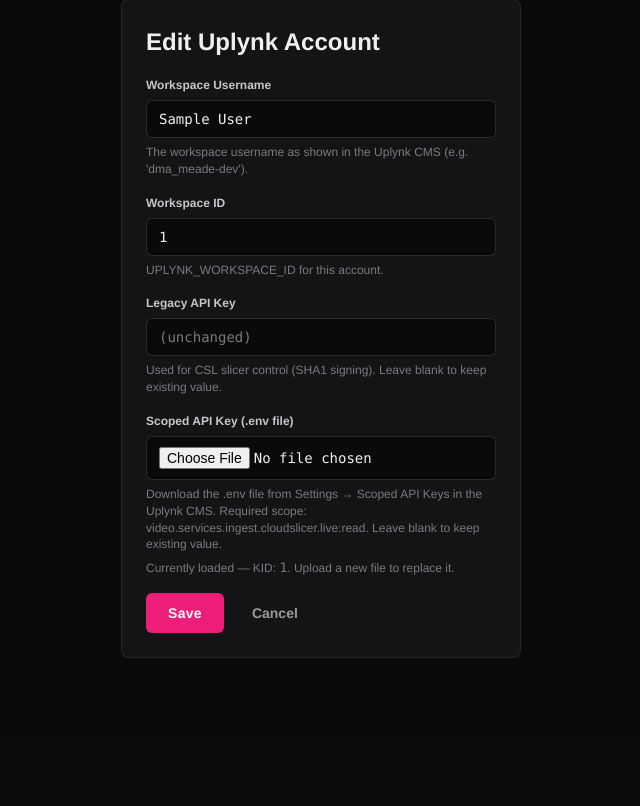
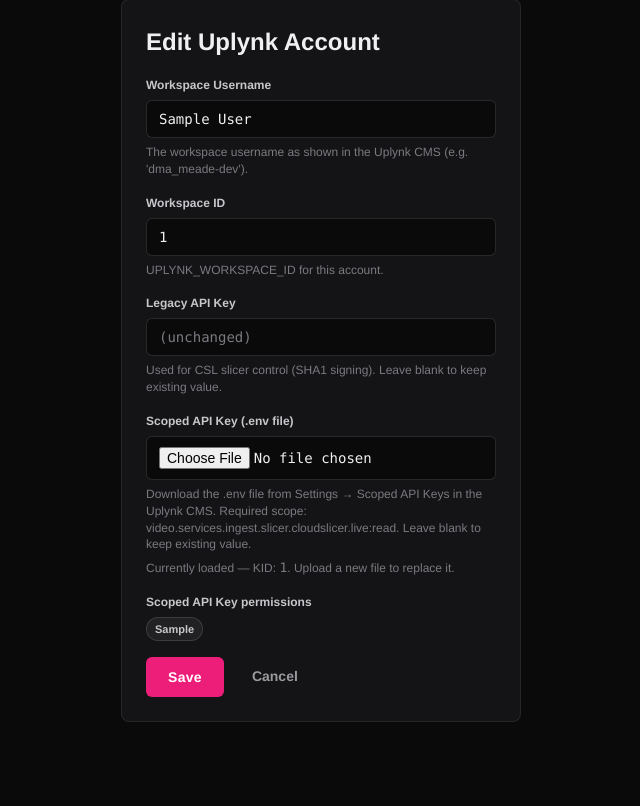
Before and after one commit to jj358mhz/csl-slicer-console, a Flask app: page /admin/uplynk-accounts/1/edit in a window 1280 px wide. Shown: the part 93-899 px from the top of the page, without its empty margins (319-959 px from the left). Before the commit the page ends 751 px from the top, so only its background shows below. Run offline with Flask 3, Linux system fonts and the light colour scheme; a user stored in the database is signed in; tables that the repository leaves empty hold one stand-in row (values such as "Sample post"); some libraries are stand-ins or nearby versions.

Commit message:
Add admin scope viewer for stored Uplynk API keys (#14) (#19)
* Add admin scope viewer for stored Uplynk API keys

Displays the scopes granted to each stored scoped API key as monospace
badges on the Uplynk account edit form, with hover tooltips describing
what each scope permits. Read-only, admin-only (inherits the existing
admin gate on the route). Passive — no JWT generation, no API calls.

Empty state ('No scoped key configured') renders when an account has
a legacy key but no scoped .env yet, so the panel answers 'does this
account have what we need?' at a glance whether or not a scoped key
is loaded.

Closes #14

* Correct scoped API key scope string

The scope string in the file-upload help text and the test fixture
was missing '.slicer' — the actual scope from the Uplynk CMS is
video.services.ingest.slicer.cloudslicer.live:read, not
video.services.ingest.cloudslicer.live:read.

Also parametrise _scoped_env_bytes() to accept a custom scp value,
so the scope-viewer tests in #14 can inject multi-scope strings
without duplicating the helper.

* Update CHANGELOG for #14

* Apply ruff format

* Parametrise _scoped_env_bytes to accept custom scp

* Apply ruff format to _scoped_env_bytes

* Re-trigger CI after ruleset update

```diff
--- a/app/admin/forms.py
+++ b/app/admin/forms.py
@@ -49,7 +49,7 @@
         ],
         description="Download the .env file from Settings → Scoped API Keys "
         "in the Uplynk CMS. Required scope: "
-        "video.services.ingest.cloudslicer.live:read. "
+        "video.services.ingest.slicer.cloudslicer.live:read. "
         "Leave blank to keep existing value.",
     )
     submit = SubmitField("Save")
--- a/app/static/css/app.css
+++ b/app/static/css/app.css
@@ -1220,3 +1220,38 @@
     color: #4ade80;
     white-space: nowrap;
 }
+
+/* ==========================================================================
+   22. Scoped API Key permissions (admin edit form)
+   ========================================================================== */
+
+.scopes__label {
+    font-size: 12px;
+    font-weight: 600;
+    color: var(--text-muted);
+    margin: 0 0 6px;
+}
+
+.scopes__list {
+    list-style: none;
+    padding: 0;
+    margin: 0;
+    display: flex;
+    flex-wrap: wrap;
+    gap: 0.4rem;
+}
+
+.scopes__list li {
+    margin: 0;
+}
+
+//* Neutral scope pill — informational, not actionable.
+   Sits alongside admin (pink) / active (green) badges without competing. */
+.badge--scope {
+    background: rgba(255, 255, 255, .04);
+    color: var(--text);
+    border-color: var(--text-faint);
+    font-family: var(--font-mono);
+    font-weight: 500;
+    cursor: help;   /* hints at the tooltip */
+}
--- /dev/null
+++ b/app/templates/admin/_scopes.html
@@ -0,0 +1,51 @@
+{#
+  Renders the scopes granted to a stored scoped Uplynk API key.
+  Usage:
+    {% include "admin/_scopes.html" with context %}
+  Expects `account` in context (an UplynkAccount).
+
+  Scope names taken from cms.uplynk.com scope picker (Ingest family).
+#}
+{% set scope_descriptions = {
+  "video.services.ingest.slicer:read":
+      "Read ingest slicer configuration.",
+  "video.services.ingest.slicer:write":
+      "Modify ingest slicer configuration.",
+  "video.services.ingest.slicer.cloudslicer.live:read":
+      "Read CSL (Cloud Slicer Live) slicer state and metadata.",
+  "video.services.ingest.slicer.cloudslicer.live:write":
+      "Control CSL slicers (start, stop, cue, mark ad).",
+  "video.services.ingest.slicer.cloudslicer.vod:read":
+      "Read Cloud Slicer VOD configuration.",
+  "video.services.ingest.slicer.cloudslicer.vod:write":
+      "Modify Cloud Slicer VOD configuration.",
+  "video.services.ingest.smartplay.live:read":
+      "Read SmartPlay live ingest configuration.",
+  "video.services.ingest.smartplay.live:write":
+      "Modify SmartPlay live ingest configuration.",
+  "video.services.ingest.smartplay.vod:read":
+      "Read SmartPlay VOD ingest configuration.",
+  "video.services.ingest.smartplay.vod:write":
+      "Modify SmartPlay VOD ingest configuration.",
+} %}
+
+<div class="scopes" data-testid="scoped-key-scopes">
+    <p class="scopes__label">Scoped API Key permissions</p>
+  {% if account.scoped_scp %}
+    <ul class="scopes__list">
+      {% for scope in account.scoped_scp.split(',') %}
+        {% set scope = scope.strip() %}
+        {% if scope %}
+          <li>
+            <span class="badge badge--scope"
+                  {% if scope in scope_descriptions %}title="{{ scope_descriptions[scope] }}"{% endif %}>
+              {{ scope }}
+            </span>
+          </li>
+        {% endif %}
+      {% endfor %}
+    </ul>
+  {% else %}
+    <p class="muted">No scoped key configured — upload a file above to add one.</p>
+  {% endif %}
+</div>
--- a/app/templates/admin/uplynk_account_form.html
+++ b/app/templates/admin/uplynk_account_form.html
@@ -39,13 +39,19 @@
             {% if form.scoped_env_file.description %}<p class="field__help">{{ form.scoped_env_file.description }}</p>{%
             endif %}
             {% for err in form.scoped_env_file.errors %}<p class="field__error">{{ err }}</p>{% endfor %}
-            {% if mode == 'edit' and account.has_scoped_key %}
+                        {% if mode == 'edit' and account.has_scoped_key %}
             <p class="field__help">
                 Currently loaded — KID: <span class="mono">{{ account.scoped_kid }}</span>.
                 Upload a new file to replace it.
             </p>
             {% endif %}
         </div>
+
+        {% if mode == 'edit' %}
+        <div class="field">
+            {% include "admin/_scopes.html" %}
+        </div>
+        {% endif %}
 
         <div class="form-actions">
             {{ form.submit(class="button button--primary") }}
```
Also changed, not shown: tests/test_admin_accounts.py (+142 -7 lines), CHANGELOG.md.
